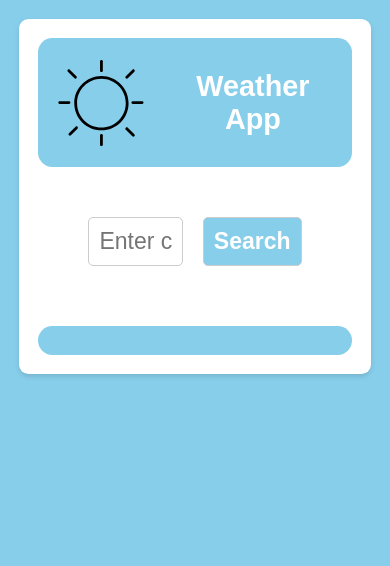
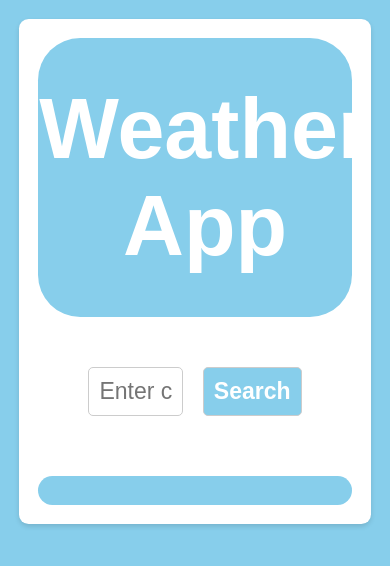
Before and after one commit to Arisamiga/Weather-App, a plain HTML site: page index.html in a window 390 px wide. Drawn offline with Linux system fonts and the light colour scheme.

Commit message:
Made title font size responsive

```diff
--- a/css/index.css
+++ b/css/index.css
@@ -19,7 +19,7 @@ body {
     background-color: #87CEEB;
     border-radius: 0.5em;
     color: #ffffff;
-    font-size: 1.5em;
+    font-size: 10vh;
     font-weight: bold;
     margin: 0;
     padding: 0.5em;
```
